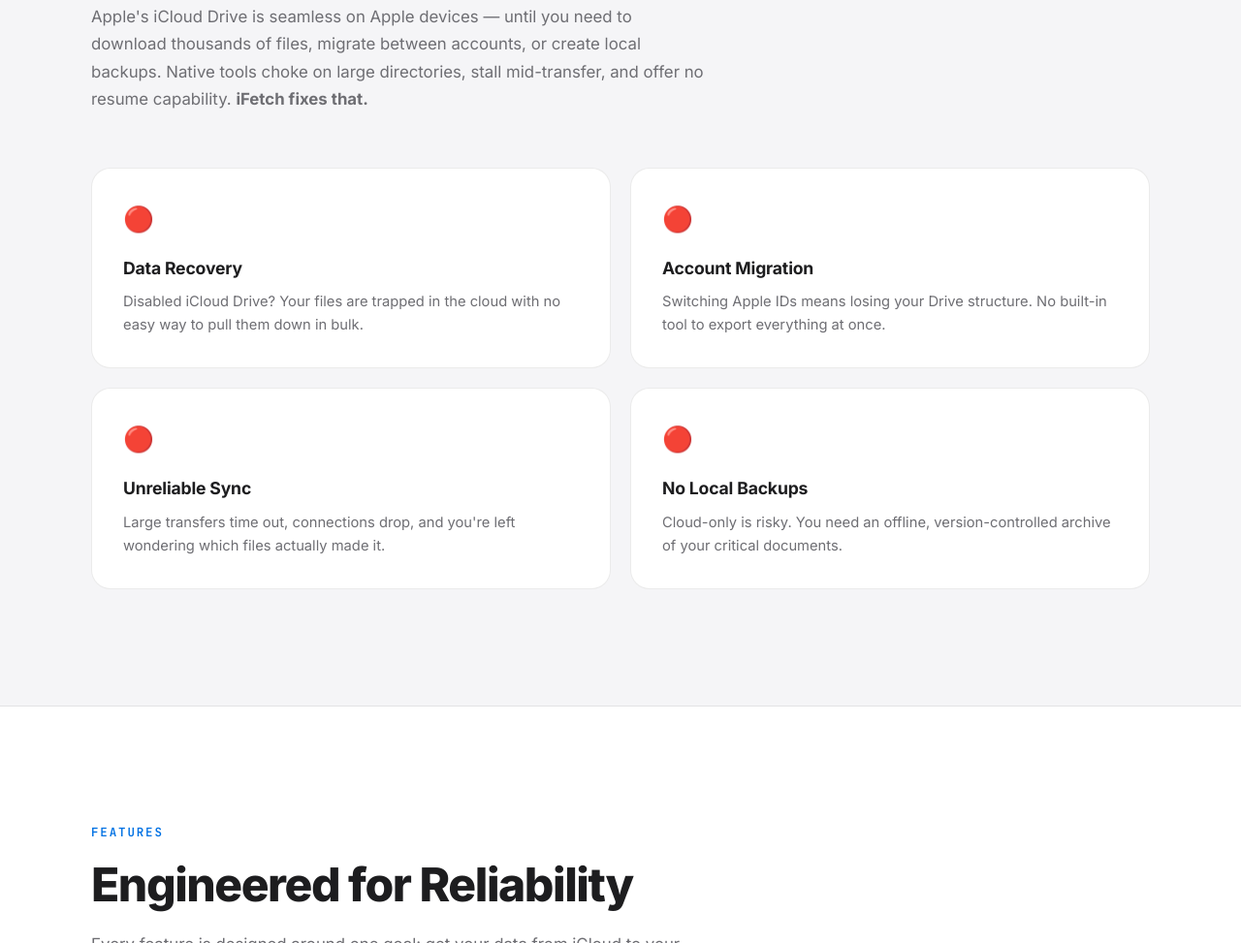
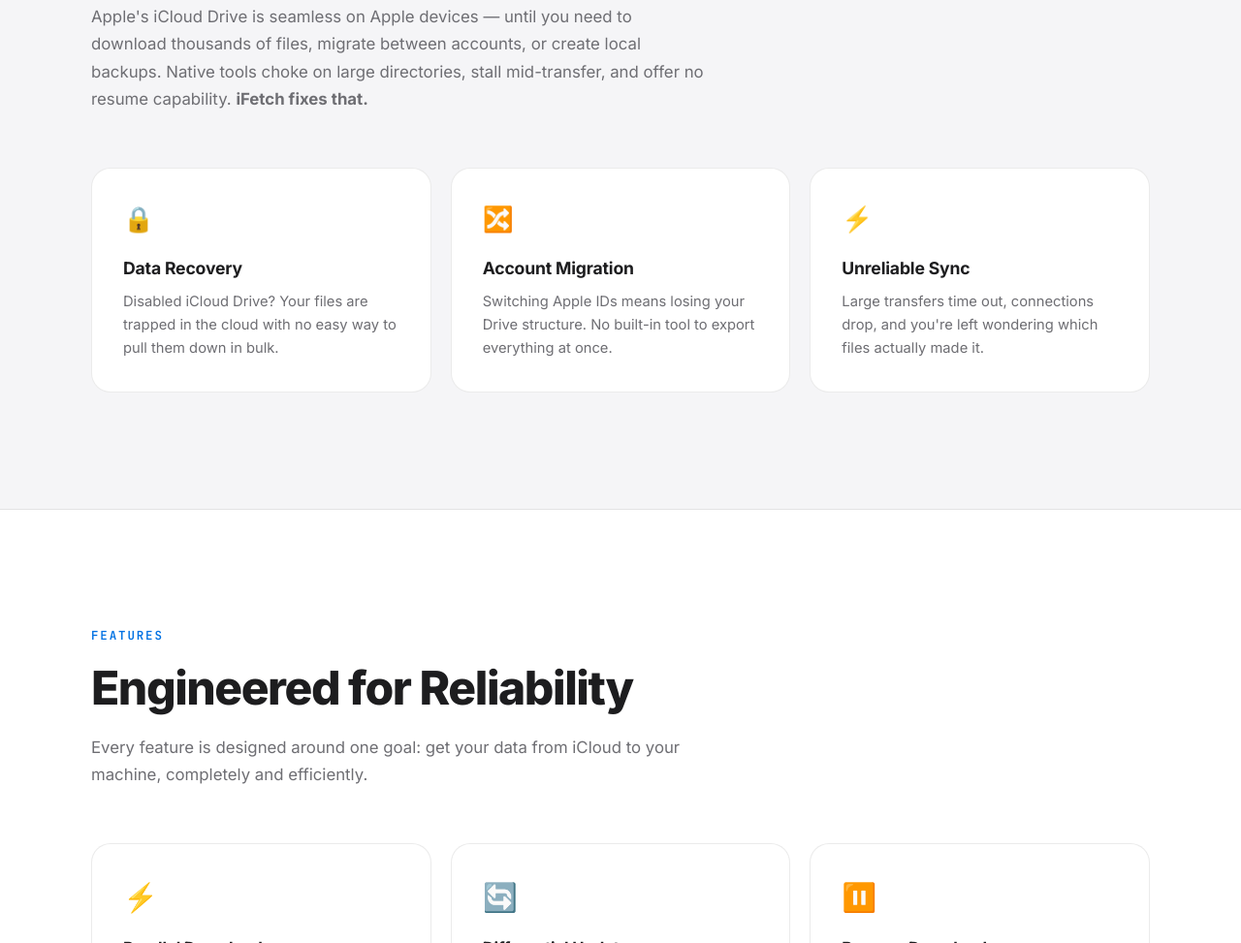
Before and after one commit to rasiladhikari/iFetch, a plain HTML site: page public/index.html in a window 1280 px wide. Shown: the part 1369-2342 px from the top of the page at 97% size. Drawn offline with Linux system fonts and the light colour scheme.

Commit message:
refactor: update problem section icons and adjust grid layout to three columns

```diff
--- a/public/index.html
+++ b/public/index.html
@@ -102,24 +102,19 @@
       </p>
       <div class="problem-grid">
         <div class="problem-card">
-          <div class="problem-icon">🔴</div>
+          <div class="problem-icon">🔒</div>
           <h3>Data Recovery</h3>
           <p>Disabled iCloud Drive? Your files are trapped in the cloud with no easy way to pull them down in bulk.</p>
         </div>
         <div class="problem-card">
-          <div class="problem-icon">🔴</div>
+          <div class="problem-icon">🔀</div>
           <h3>Account Migration</h3>
           <p>Switching Apple IDs means losing your Drive structure. No built-in tool to export everything at once.</p>
         </div>
         <div class="problem-card">
-          <div class="problem-icon">🔴</div>
+          <div class="problem-icon">⚡</div>
           <h3>Unreliable Sync</h3>
           <p>Large transfers time out, connections drop, and you're left wondering which files actually made it.</p>
-        </div>
-        <div class="problem-card">
-          <div class="problem-icon">🔴</div>
-          <h3>No Local Backups</h3>
-          <p>Cloud-only is risky. You need an offline, version-controlled archive of your critical documents.</p>
         </div>
       </div>
     </div>
--- a/public/style.css
+++ b/public/style.css
@@ -747,7 +747,7 @@
 
 .problem-grid {
   display: grid;
-  grid-template-columns: repeat(2, 1fr);
+  grid-template-columns: repeat(3, 1fr);
   gap: 20px;
 }
 
```
